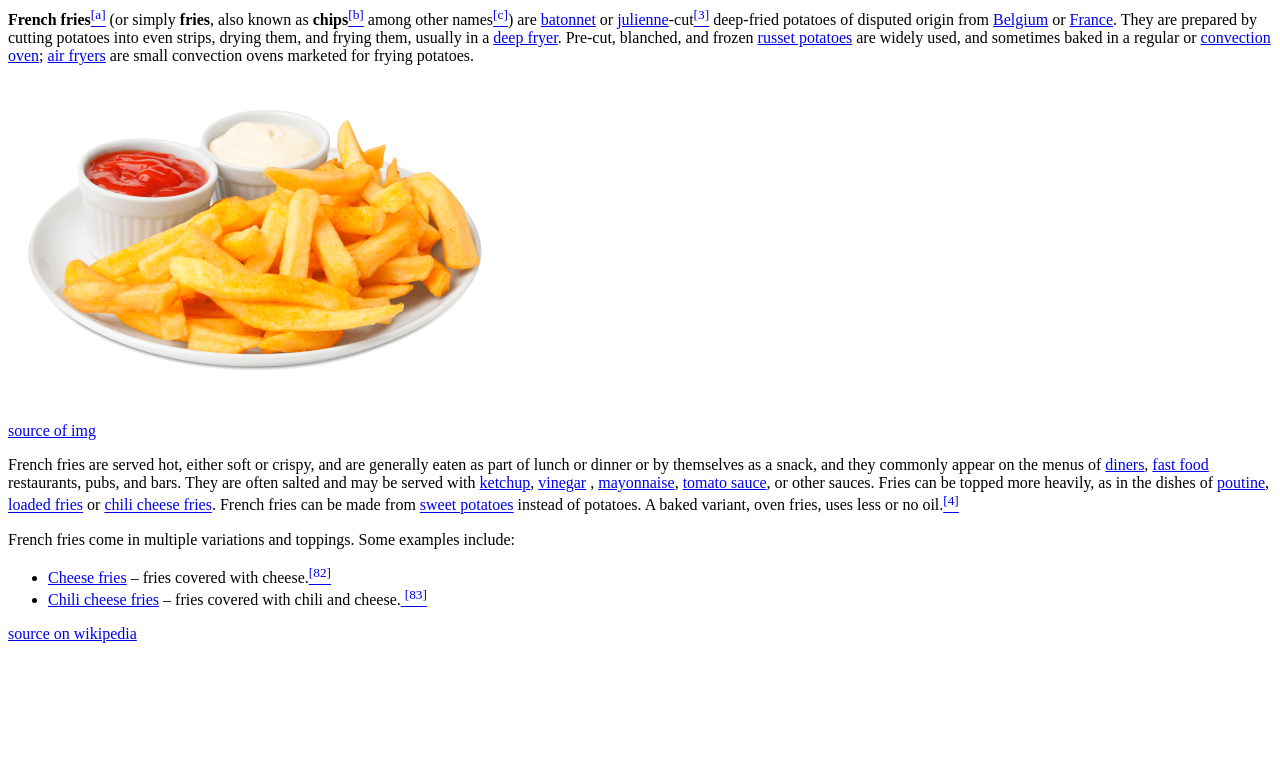
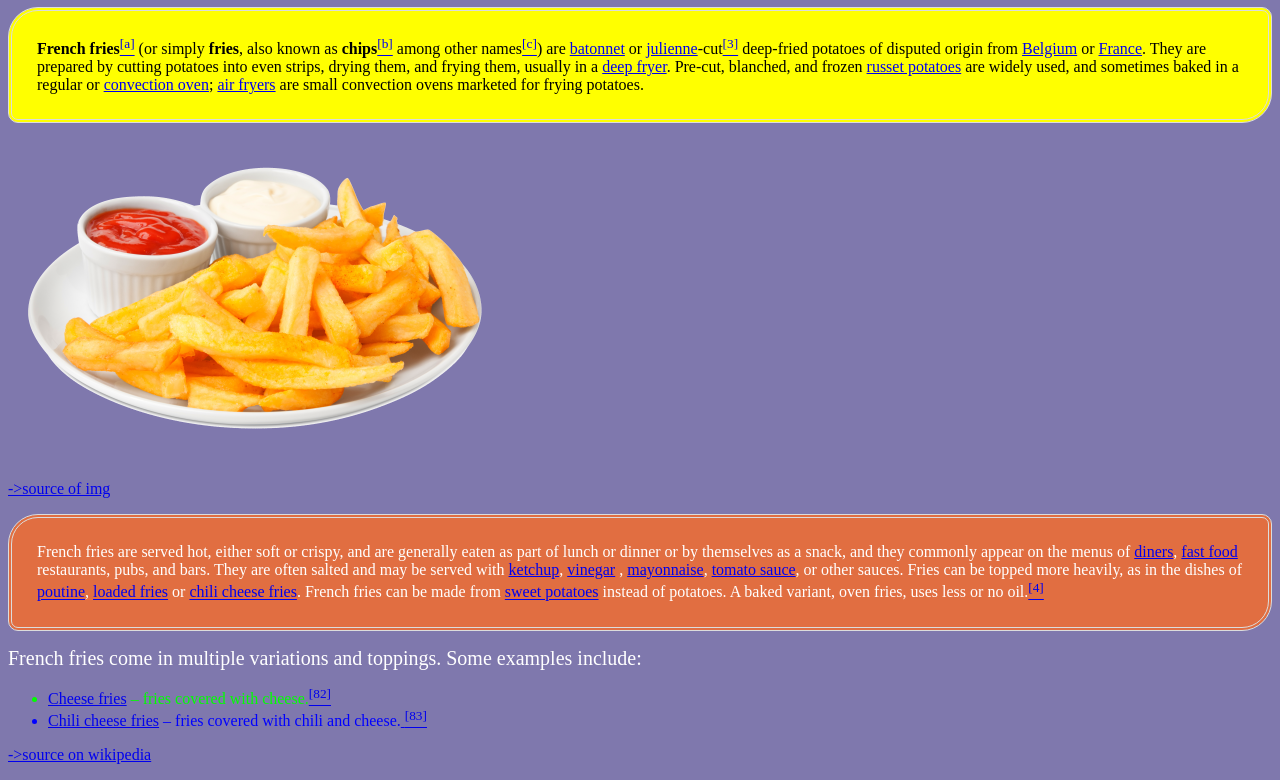
Before and after one commit to ManosPerpirakes/2nd_website, a plain HTML site: page website.html in a window 1280 px wide. Shown: the part 73-853 px from the top of the page. Before the commit the page ends 800 px from the top, so only its background shows below. Drawn offline with Linux system fonts and the light colour scheme.

Commit message:
added css

```diff
--- a/website.html
+++ b/website.html
@@ -1,11 +1,50 @@
 <!DOCTYPE html>
 
+<html>
+<style>
+    .b-radius-blue {
+        border: 4px double gainsboro;
+        padding: 25px;
+        border-radius: 30px 10px;
+        background-color: rgb(255, 255, 0);
+        color: rgb(0, 0, 0);
+    }
+
+    .b-radius-orange {
+        border: 4px double gainsboro;
+        padding: 25px;
+        border-radius: 30px 10px;
+        background-color: rgb(225, 110, 65);
+        color: rgb(255, 255, 255);
+    }
+
+    .green {
+        color: rgb(0, 255, 0);
+    }
+
+    .blue {
+        color: rgb(0, 0, 255);
+    }
+
+    .white{
+        color: rgb(255, 255, 255);
+    }
+
+    .new_style {
+        font-size: 20px;
+        color: rgb(255, 255, 255);
+    }
+
+    .background{
+        background-color: rgb(127, 120, 173);
+    }
+</style>
 <head>
     <title>French Fries</title>
 </head>
-<body>
-    <h1>French Fries</h1>
-    <p>
+<body class="background">
+    <h1 class="white">French Fries</h1>
+    <p class="b-radius-blue">
     <b>French fries</b><a href="https://en.wikipedia.org/wiki/French_fries#cite_note-1"><sup>[a]</sup></a>
      (or simply <b>fries</b>, also known as <b>chips</b><a href=
      "https://en.wikipedia.org/wiki/French_fries#cite_note-3"><sup>[b]</sup></a> among other names<a href
@@ -27,9 +66,9 @@
         <img src="french_fries.png">
     </p>
     <p>
-        <a href="https://www.pngwing.com/en/free-png-nzzzn/download">source of img</a>
+        <a href="https://www.pngwing.com/en/free-png-nzzzn/download">->source of img</a>
     </p>
-    <p>
+    <p class="b-radius-orange">
         French fries are served hot, either soft or crispy, and are generally eaten as part of lunch
          or dinner or by themselves as a snack, and they commonly appear on the menus of <a href=
          "https://en.wikipedia.org/wiki/Diner">diners</a>, <a href=
@@ -49,19 +88,21 @@
             "https://en.wikipedia.org/wiki/French_fries#cite_note-Oven_Chips-7"><sup>[4]</sup></a>
     </p>
     <p>
-        French fries come in multiple variations and toppings. Some examples include:
+        <div class="new_style">French fries come in multiple variations and toppings. Some examples include:
+        </div>
     <ul>
-        <li>
+        <li class="green">
             <a href="https://en.wikipedia.org/wiki/Cheese_fries">Cheese fries</a> – fries covered with
              cheese.<a href="https://en.wikipedia.org/wiki/French_fries#cite_note-85"><sup>[82]</sup></a>
             </li>
-        <li>
+        <li class="blue">
             <a href="https://en.wikipedia.org/wiki/Chili_cheese_fries">Chili cheese fries</a> – fries
              covered with chili and cheese.<a href="https://en.wikipedia.org/wiki/French_fries#cite_note-86">
                 <sup>[83]</sup></a></li>
     </ul>
     </p>
     <p>
-        <a href="https://en.wikipedia.org/wiki/French_fries">source on wikipedia</a>
+        <a href="https://en.wikipedia.org/wiki/French_fries">->source on wikipedia</a>
     </p>
 </body>
+</html>
```
